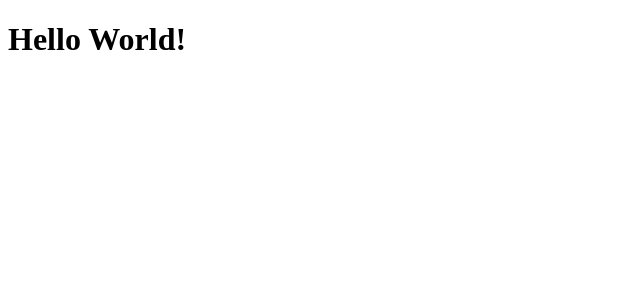
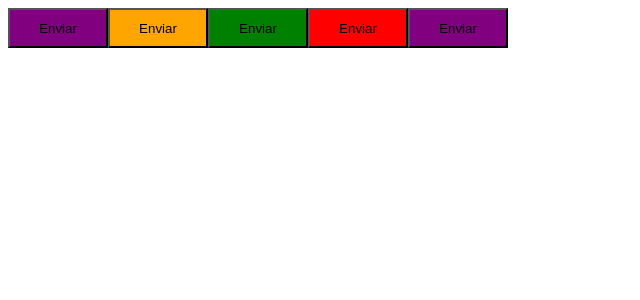
Before and after one commit to SoshiNoir/Fundamentos-do-React-02, a React (Vite) app: page / in a window 1280 px wide. Shown: the top 300 px of the page, without its empty margins (0-640 px from the left). Built offline with nearby package versions, Linux system fonts and the light colour scheme.

Commit message:
Styled Components

```diff
--- a/src/App.tsx
+++ b/src/App.tsx
@@ -1,3 +1,13 @@
+import { Button } from "./Components/Button";
+
 export function App() {
-  return <h1>Hello World!</h1>;
+  return (
+    <>
+      <Button variant="primary" />
+      <Button variant="secondary" />
+      <Button variant="success" />
+      <Button variant="danger" />
+      <Button />
+    </>
+  );
 }
--- /dev/null
+++ b/src/Components/Button.styles.ts
@@ -0,0 +1,25 @@
+import styled, { css } from "styled-components";
+
+export type ButtonVariant = "primary" | "secondary" | "danger" | "success";
+
+interface ButtonContainerProps {
+  variant: ButtonVariant;
+}
+
+const buttonVariants = {
+  primary: "purple",
+  secondary: "orange",
+  danger: "red",
+  success: "green",
+};
+
+export const ButtonContainer = styled.button<ButtonContainerProps>`
+  width: 100px;
+  height: 40px;
+
+  ${(props) => {
+    return css`
+      background-color: ${buttonVariants[props.variant]};
+    `;
+  }}
+`;
--- /dev/null
+++ b/src/Components/Button.tsx
@@ -0,0 +1,9 @@
+import { ButtonContainer, ButtonVariant } from "./Button.styles";
+
+interface ButtonProps {
+  variant?: ButtonVariant;
+}
+
+export function Button({ variant = "primary" }: ButtonProps) {
+  return <ButtonContainer variant={variant}>Enviar</ButtonContainer>;
+}
```
